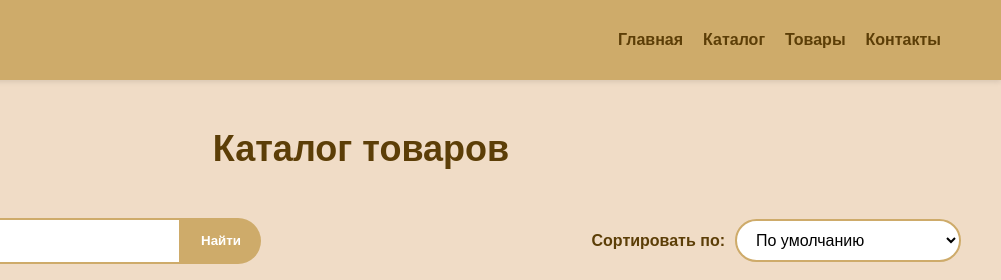
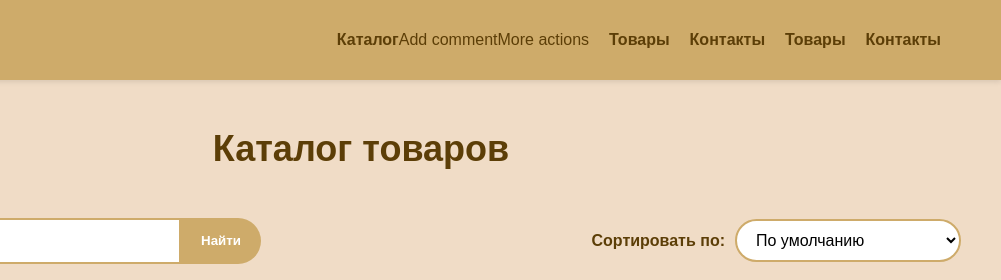
Before and after one commit to VladislavaVas/zoo-shop-website, a plain HTML site: page catalog.html in a window 1280 px wide. Shown: the top 280 px of the page, 279-1280 px from the left. Drawn offline with Linux system fonts and the light colour scheme; a script that the page names is missing.

Commit message:
Update catalog.html

```diff
--- a/catalog.html
+++ b/catalog.html
@@ -16,10 +16,11 @@
             </div>
             <nav>
                 <ul>
-                    <li><a href="index.html">Главная</a></li>
-                    <li><a href="catalog.html" class="active">Каталог</a></li>
+                    <li><a href="catalog.html" class="active">Каталог</a></li>Add commentMore actions
                     <li><a href="product.html">Товары</a></li>
                     <li><a href="contacts.html">Контакты</a></li>
+                    <li><a href="#">Товары</a></li>
+                    <li><a href="#">Контакты</a></li>
                 </ul>
             </nav>
         </div>
```
